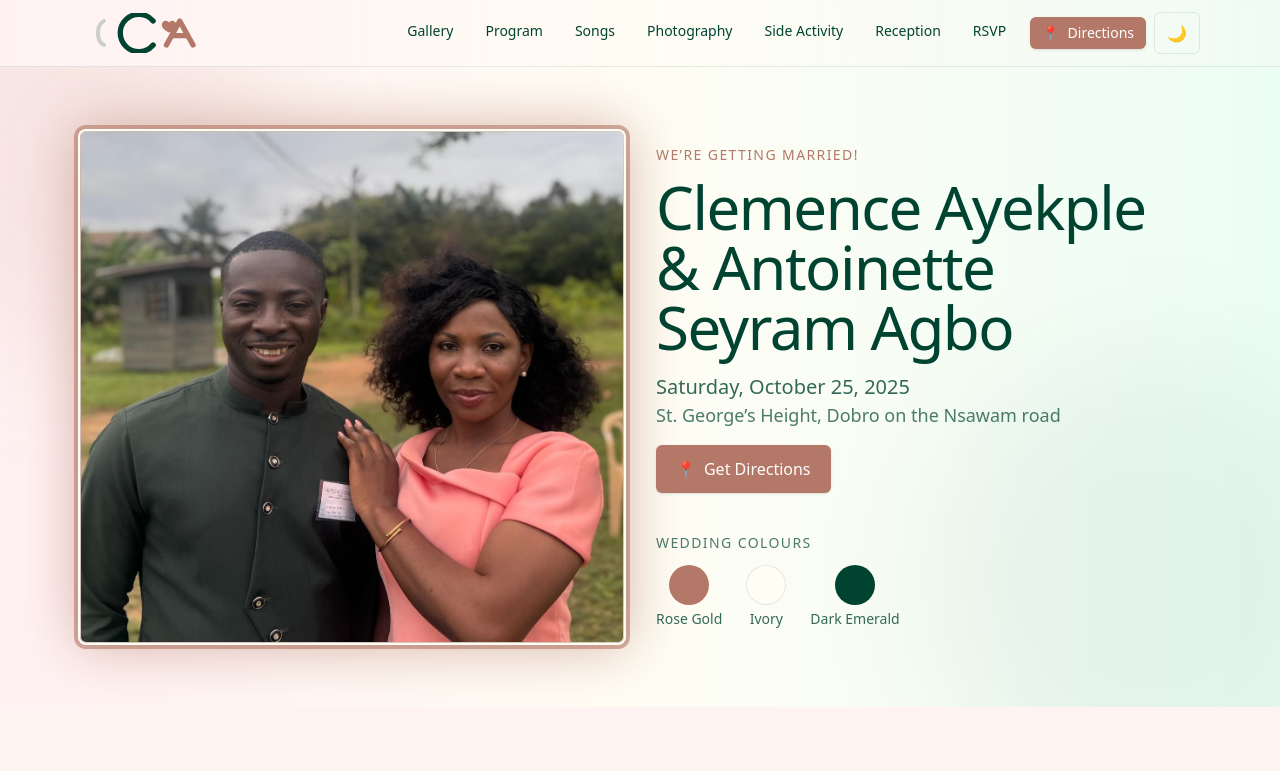
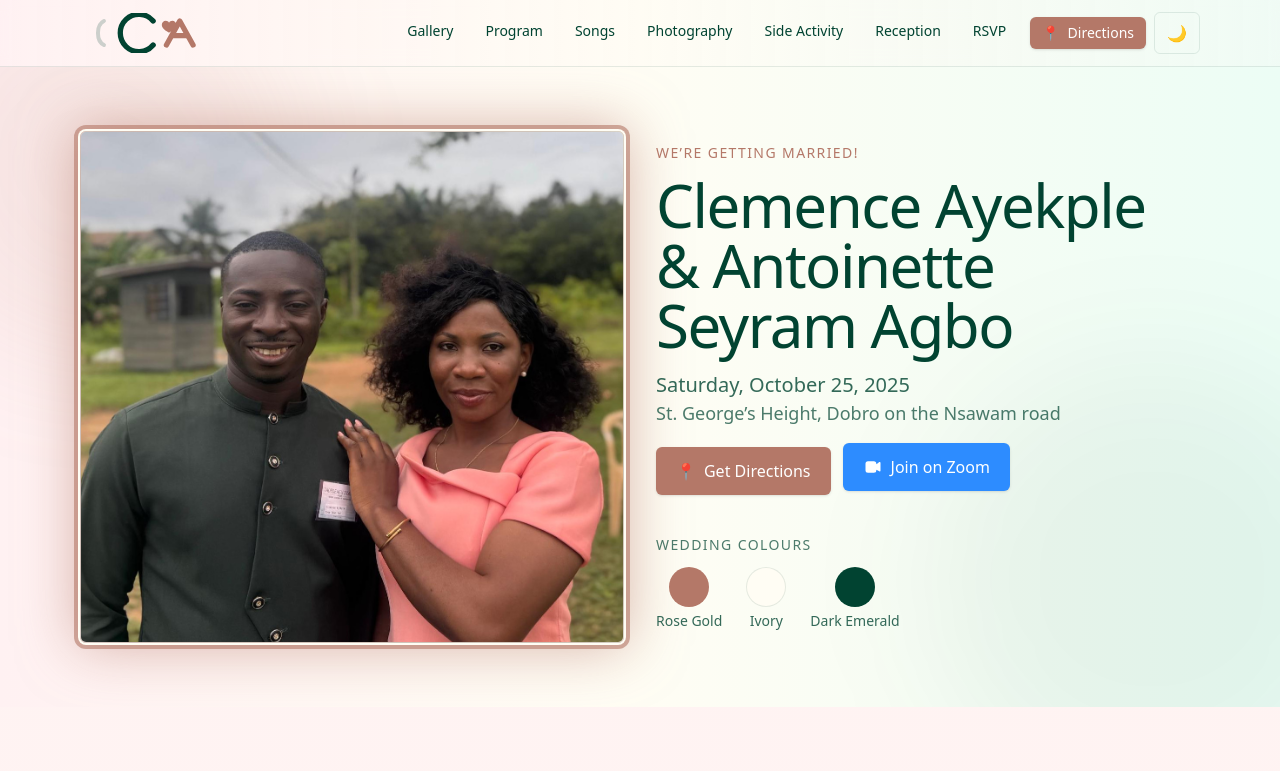
Before and after one commit to cayekple/clemann, a React (Create React App) app: page / in a window 1280 px wide. Shown: the top 771 px of the page. Built offline with nearby package versions, Linux system fonts and the light colour scheme.

Commit message:
Update `src/tailwind.css` to refine utility definitions and ensure consistency with base styles.

```diff
--- a/src/App.tsx
+++ b/src/App.tsx
@@ -268,6 +268,18 @@ function App() {
                 >
                   <span aria-hidden="true">📍</span>
                   <span>Get Directions</span>
+                </a>
+                <a
+                  href="https://wacren.zoom.us/j/66794221824?pwd=6Ky19nkWtuFjg9xbLdt4FzXIE5qZuv.1"
+                  target="_blank"
+                  rel="noreferrer noopener"
+                  className="ml-3 inline-flex items-center gap-2 rounded-md bg-[#2D8CFF] text-white px-5 py-3 text-base shadow hover:bg-[#1E6FE3] transition focus-visible:outline-none focus-visible:ring-2 focus-visible:ring-[#2D8CFF] focus-visible:ring-offset-2 focus-visible:ring-offset-cream"
+                  aria-label="Join the Zoom meeting (opens in new tab)"
+                >
+                  <svg aria-hidden="true" width="20" height="20" viewBox="0 0 24 24" fill="none" xmlns="http://www.w3.org/2000/svg">
+                    <path d="M3 8a3 3 0 0 1 3-3h7a3 3 0 0 1 3 3v.764l2.553-1.916A1 1 0 0 1 21 7.686v8.628a1 1 0 0 1-1.447.838L16 15.236V16a3 3 0 0 1-3 3H6a3 3 0 0 1-3-3V8Z" fill="currentColor"/>
+                  </svg>
+                  <span>Join on Zoom</span>
                 </a>
                 <div className="mt-10">
                   <h3 className="text-sm uppercase tracking-widest text-primary/70 dark:text-white/70 text-center md:text-left mb-3">Wedding Colours</h3>
```
Also changed, not shown: src/tailwind.css.
